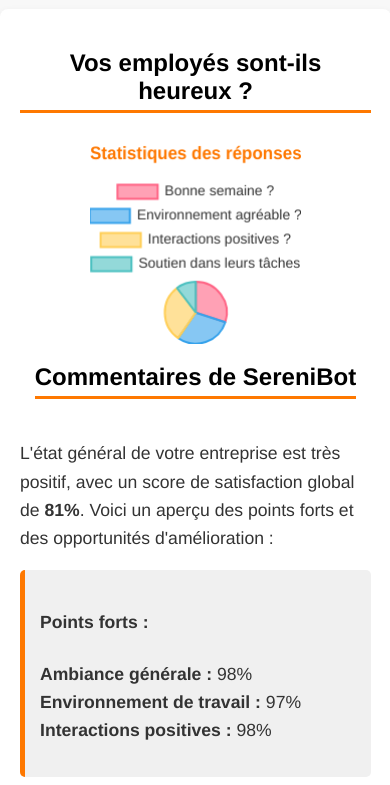
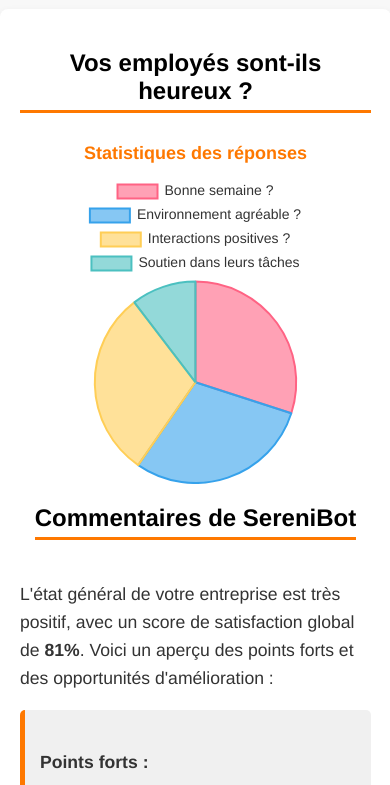
Before and after one commit to Aedery16-11/hackaton_orange, a plain HTML site: page dashboard_employeur.html in a window 390 px wide. Shown: the part 59-844 px from the top of the page. Drawn offline with nearby package versions, Linux system fonts and the light colour scheme.

Commit message:
test pie chart mobile

```diff
--- a/dashboard_employeur.html
+++ b/dashboard_employeur.html
@@ -78,8 +78,9 @@
         }
 
         #myPieChart {
-            width: 60%;
+            width: 100%;
             height: auto;
+            max-width: 600px; /* Optional: Set a max-width for better control */
             margin: 0 auto;
         }
 
@@ -231,7 +232,6 @@
         options: {
             responsive: true,
             maintainAspectRatio: true,
-            aspectRatio: 1,
             plugins: {
                 legend: {
                     position: 'top',
@@ -253,13 +253,13 @@
                 }
             }
         }
-
     };
 
     const myPieChart = new Chart(
         document.getElementById('myPieChart'),
         config
     );
+
 </script>
 </body>
 </html>
```
